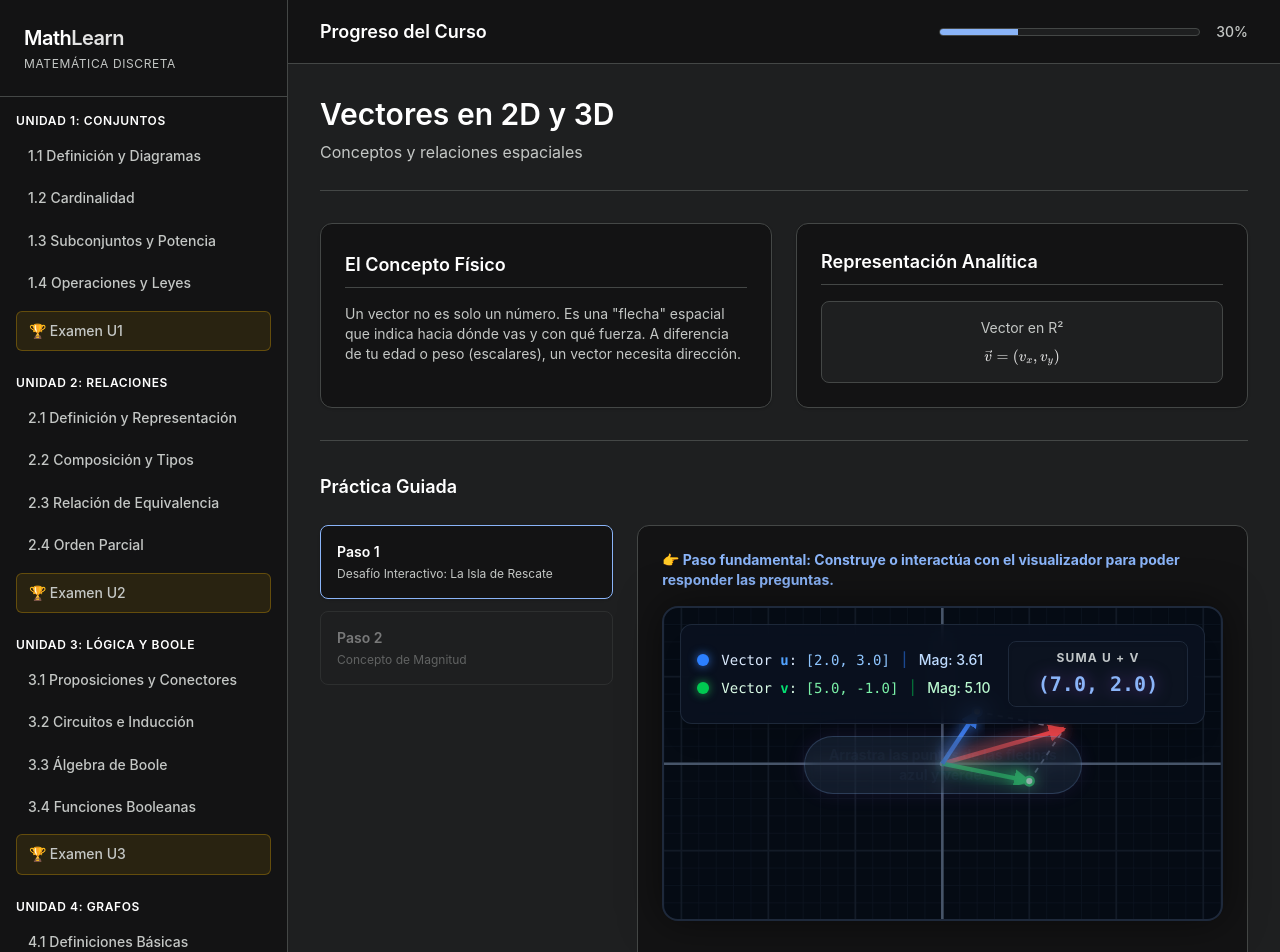
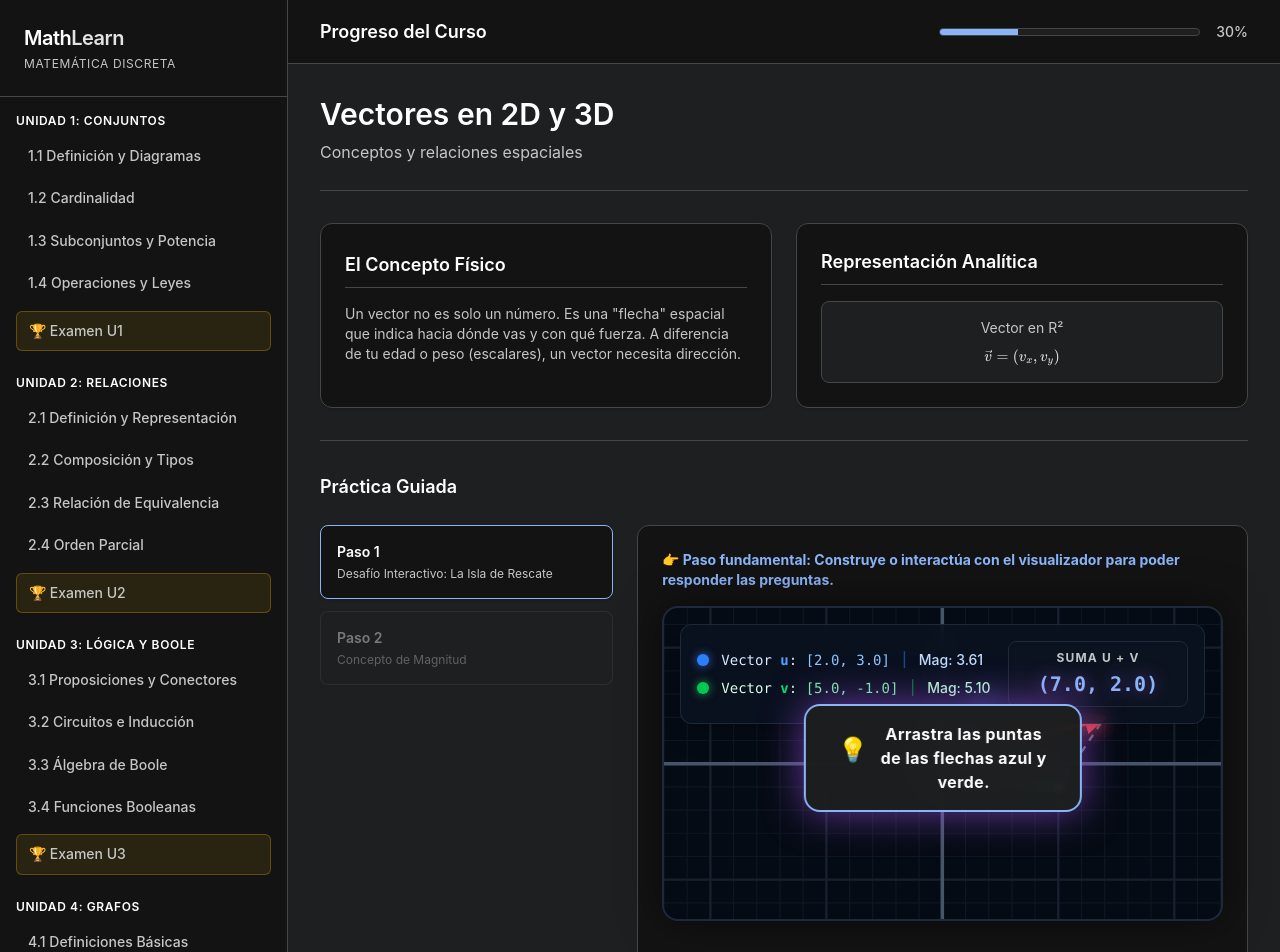
Before and after one commit to juniorfernandez0002-dot/Resumen, a Vue app in the folder frontend/: page /modulo/5-1 in a window 1280 px wide. Shown: the top 952 px of the page. Built offline with nearby package versions, Linux system fonts and the light colour scheme.

Commit message:
Fix VectorInteractive aspect ratio squashing and message readability

```diff
--- a/frontend/src/components/VectorInteractive.vue
+++ b/frontend/src/components/VectorInteractive.vue
@@ -51,13 +51,13 @@
     </div>
 
     <!-- Mensaje UI superior -->
-    <div v-if="message" class="absolute top-32 left-1/2 -translate-x-1/2 bg-app-primary/20 backdrop-blur-sm border border-app-primary/50 text-app-primary-light px-6 py-2 rounded-full text-center text-sm font-bold z-10 pointer-events-none shadow-[0_0_20px_rgba(168,85,247,0.2)] animate-pulse">
-      {{ message }}
+    <div v-if="message" class="absolute top-24 left-1/2 -translate-x-1/2 bg-app-bg/95 backdrop-blur-xl border-2 border-app-primary text-white px-8 py-4 rounded-2xl text-center text-sm font-bold z-20 shadow-[0_0_40px_rgba(168,85,247,0.6)] max-w-[80%] flex items-center gap-3">
+      <span class="text-2xl animate-bounce">💡</span>
+      <span class="text-base tracking-wide">{{ message }}</span>
     </div>
 
-    <!-- Lienzo SVG (16:9 Aspect Ratio) -->
-    <!-- viewBox: X from -16 to 16 (width 32), Y from -9 to 9 (height 18) -->
-    <svg width="100%" height="100%" class="cursor-crosshair absolute inset-0" viewBox="-16 -9 32 18" preserveAspectRatio="xMidYMid slice">
+    <!-- Lienzo SVG (Ratio 1:1, Slice mode para llenar sin deformar) -->
+    <svg width="100%" height="100%" class="cursor-crosshair absolute inset-0" viewBox="-12 -12 24 24" preserveAspectRatio="xMidYMid slice">
       <defs>
         <!-- Glow filters -->
         <filter id="glow-blue" x="-20%" y="-20%" width="140%" height="140%">
@@ -97,22 +97,21 @@
         </marker>
       </defs>
 
-      <!-- Grilla (Adaptada a 32x18) -->
-      <g class="grid-lines" opacity="0.3">
-        <!-- Verticales -->
-        <line v-for="i in 33" :key="'v'+i" :x1="(i-17)" y1="-9" :x2="(i-17)" y2="9" stroke="#1E293B" stroke-width="0.05" />
-        <!-- Horizontales -->
-        <line v-for="i in 19" :key="'h'+i" x1="-16" :y1="(i-10)" x2="16" :y2="(i-10)" stroke="#1E293B" stroke-width="0.05" />
+      <!-- Grilla Infinita (Adaptada de -50 a 50 para que nunca se acabe en slice) -->
+      <g class="grid-lines" opacity="0.4">
+        <!-- Verticales y Horizontales (Unidades) -->
+        <line v-for="i in 101" :key="'v'+i" :x1="(i-51)" y1="-50" :x2="(i-51)" y2="50" stroke="#1E293B" stroke-width="0.05" />
+        <line v-for="i in 101" :key="'h'+i" x1="-50" :y1="(i-51)" x2="50" :y2="(i-51)" stroke="#1E293B" stroke-width="0.05" />
 
         <!-- Líneas maestras cada 5 unidades -->
-        <line v-for="i in 7" :key="'vm'+i" :x1="(i-4)*5" y1="-9" :x2="(i-4)*5" y2="9" stroke="#334155" stroke-width="0.1" />
-        <line v-for="i in 3" :key="'hm'+i" x1="-16" :y1="(i-2)*5" x2="16" :y2="(i-2)*5" stroke="#334155" stroke-width="0.1" />
+        <line v-for="i in 21" :key="'vm'+i" :x1="(i-11)*5" y1="-50" :x2="(i-11)*5" y2="50" stroke="#334155" stroke-width="0.1" />
+        <line v-for="i in 21" :key="'hm'+i" x1="-50" :y1="(i-11)*5" x2="50" :y2="(i-11)*5" stroke="#334155" stroke-width="0.1" />
       </g>
 
       <!-- Ejes X e Y Centrales -->
-      <line x1="-16" y1="0" x2="16" y2="0" stroke="#475569" stroke-width="0.15" />
-      <line x1="0" y1="-9" x2="0" y2="9" stroke="#475569" stroke-width="0.15" />
-      <circle cx="0" cy="0" r="0.15" fill="#94A3B8" />
+      <line x1="-50" y1="0" x2="50" y2="0" stroke="#475569" stroke-width="0.15" />
+      <line x1="0" y1="-50" x2="0" y2="50" stroke="#475569" stroke-width="0.15" />
+      <circle cx="0" cy="0" r="0.2" fill="#cbd5e1" />
 
       <!-- Modo: SUMA (Paralelogramo) -->
       <g v-if="mode === 'sum'" class="sum-mode">
@@ -126,7 +125,7 @@
       <!-- Modo: PROYECCION o DOT -->
       <g v-if="mode === 'projection' || mode === 'dot'" class="proj-mode">
         <!-- Línea infinita de v -->
-        <line :x1="-v.x * 20" :y1="v.y * 20" :x2="v.x * 20" :y2="-v.y * 20" stroke="#22c55e" stroke-width="0.03" opacity="0.4" stroke-dasharray="0.5,0.5" />
+        <line :x1="-v.x * 50" :y1="v.y * 50" :x2="v.x * 50" :y2="-v.y * 50" stroke="#22c55e" stroke-width="0.03" opacity="0.4" stroke-dasharray="0.5,0.5" />
         <!-- Línea ortogonal desde u hasta v -->
         <line :x1="u.x" :y1="-u.y" :x2="projUonV.x" :y2="-projUonV.y" stroke="#ef4444" stroke-width="0.1" stroke-dasharray="0.2,0.2" opacity="0.8" />
         <!-- Sombra -->
@@ -135,7 +134,7 @@
 
       <!-- Modo: PARAMÉTRICO -->
       <g v-if="mode === 'parametric'" class="param-mode">
-        <line :x1="u.x - v.x * 20" :y1="-(u.y - v.y * 20)" :x2="u.x + v.x * 20" :y2="-(u.y + v.y * 20)" stroke="#475569" stroke-width="0.08" stroke-dasharray="0.5,0.5" />
+        <line :x1="u.x - v.x * 50" :y1="-(u.y - v.y * 50)" :x2="u.x + v.x * 50" :y2="-(u.y + v.y * 50)" stroke="#475569" stroke-width="0.08" stroke-dasharray="0.5,0.5" />
         <!-- Vector Velocidad v dibujado desde P_0 -->
         <line :x1="u.x" :y1="-u.y" :x2="u.x + v.x * tParam" :y2="-(u.y + v.y * tParam)" stroke="#a855f7" stroke-width="0.25" marker-end="url(#arrow-purple)" />
         <!-- Resultante r(t) -->
@@ -194,7 +193,7 @@ const u = ref({ x: props.initialU.x, y: props.initialU.y })
 const v = ref({ x: props.initialV.x, y: props.initialV.y })
 const tParam = ref(1.0)
 
-const minX = -16, maxX = 16, minY = -9, maxY = 9
+const minX = -50, maxX = 50, minY = -50, maxY = 50
 const activeDrag = ref(null)
 
 const magnitude = (vec) => Math.sqrt(vec.x * vec.x + vec.y * vec.y)
```
